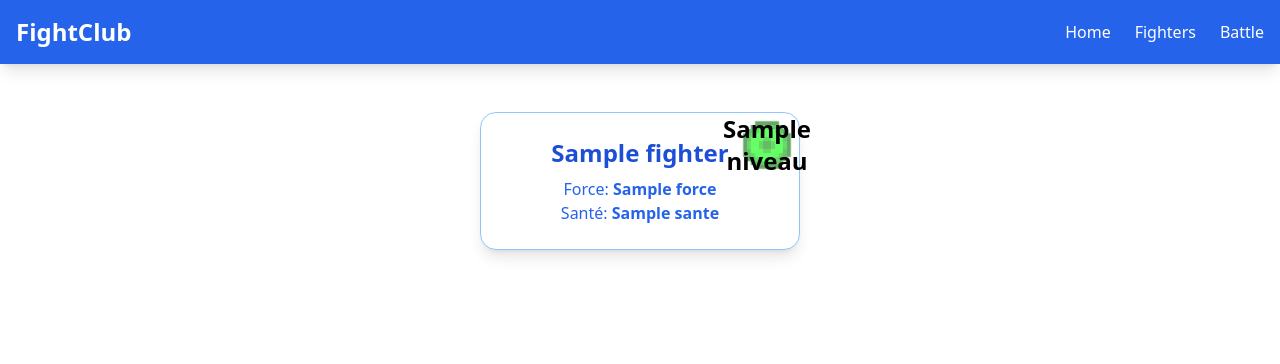
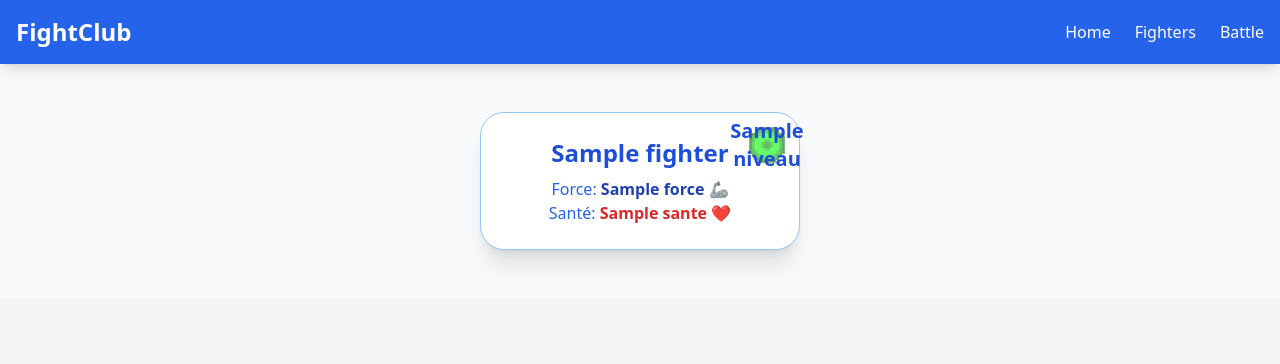
Before and after one commit to VialsShiny/Fight-Club, a PHP site: template src/views/fighters.html.twig in a window 1280 px wide. Shown: the top 364 px of the page. Run offline with PHP 8.4, Linux system fonts and the light colour scheme; the template is opened without the code that fills it: most values are stand-ins (such as "Sample title", 1, 10 or a date in 2020); some libraries are stand-ins or nearby versions.

Commit message:
Fighters Page CSS Update

```diff
--- a/src/views/fighters.html.twig
+++ b/src/views/fighters.html.twig
@@ -1,31 +1,43 @@
 <!doctype html>
 <html lang="fr">
     <head>
-    <meta charset="UTF-8"/>
-    <meta name="viewport" content="width=device-width, initial-scale=1.0"/>
-    <title>Fighters</title>
+        <meta charset="UTF-8" />
+        <meta name="viewport" content="width=device-width, initial-scale=1.0" />
+        <title>
+            Fighters
+        </title>
         <script src="https://cdn.tailwindcss.com"></script>
         <link rel="icon" href="../../public/img/tailwindcss-mark.d52e9897.svg">
-    <link rel="stylesheet" href="https://cdnjs.cloudflare.com/ajax/libs/animate.css/4.1.1/animate.min.css"/>
+        <link rel="stylesheet" href="https://cdnjs.cloudflare.com/ajax/libs/animate.css/4.1.1/animate.min.css" />
     </head>
-<body>
-
+    <body class="bg-gray-100">
         {% include 'inc/nav.html.twig' %}
-
-<div class="max-h-screen flex flex-wrap gap-12 justify-center items-center py-12">
+        <div class="max-h-screen flex flex-wrap gap-12 justify-center items-center py-12 bg-gray-50">
             {% for fighter in fighters %}
-        <div class="relative bg-white shadow-lg rounded-2xl p-6 w-80 text-center border border-blue-300">
-            <div class="absolute top-0 right-0 flex justify-center items-center h-16 w-16">
-                <img src="../../public/img/Experience_Orb.png" alt="Boule d'expérience de niveau {{ fighter.niveau }}">
-                <p class="absolute text-2xl font-bold">{{ fighter.niveau }}</p>
+                <div class="relative bg-white shadow-xl rounded-3xl p-6 w-80 text-center border border-blue-300 transition-all transform hover:scale-105 hover:shadow-2xl hover:bg-blue-50 hover:border-blue-500">
+                    <div class="absolute top-0 right-0 flex justify-center items-center h-16 w-16 p-2">
+                        <img src="../../public/img/Experience_Orb.png" alt="Boule d'expérience de niveau {{ fighter.niveau }}" class="w-12 h-12 object-cover">
+                        <p class="absolute text-xl font-bold text-blue-700">
+                            {{ fighter.niveau }}
+                        </p>
                     </div>
-            <h2 class="text-2xl font-bold text-blue-700">{{ fighter.nom }}</h2>
-            <p class="text-blue-600 mt-2">Force: <span class="font-semibold">{{ fighter.force }}</span></p>
-            <p class="text-blue-600">Santé: <span class="font-semibold">{{ fighter.sante }}</span></p>
+                    <h2 class="text-2xl font-bold text-blue-700">
+                        {{ fighter.nom }}
+                    </h2>
+                    <p class="text-blue-600 mt-2">
+                        Force:
+                        <span class="font-semibold text-blue-800">
+                            {{ fighter.force }} 🦾
+                        </span>
+                    </p>
+                    <p class="text-blue-600">
+                        Santé:
+                        <span class="font-semibold text-red-600">
+                            {{ fighter.sante }} ❤️
+                        </span>
+                    </p>
                 </div>
             {% endfor %}
         </div>
-
-
     </body>
 </html>
```
Lines whose indentation alone changed are shown as unchanged.
